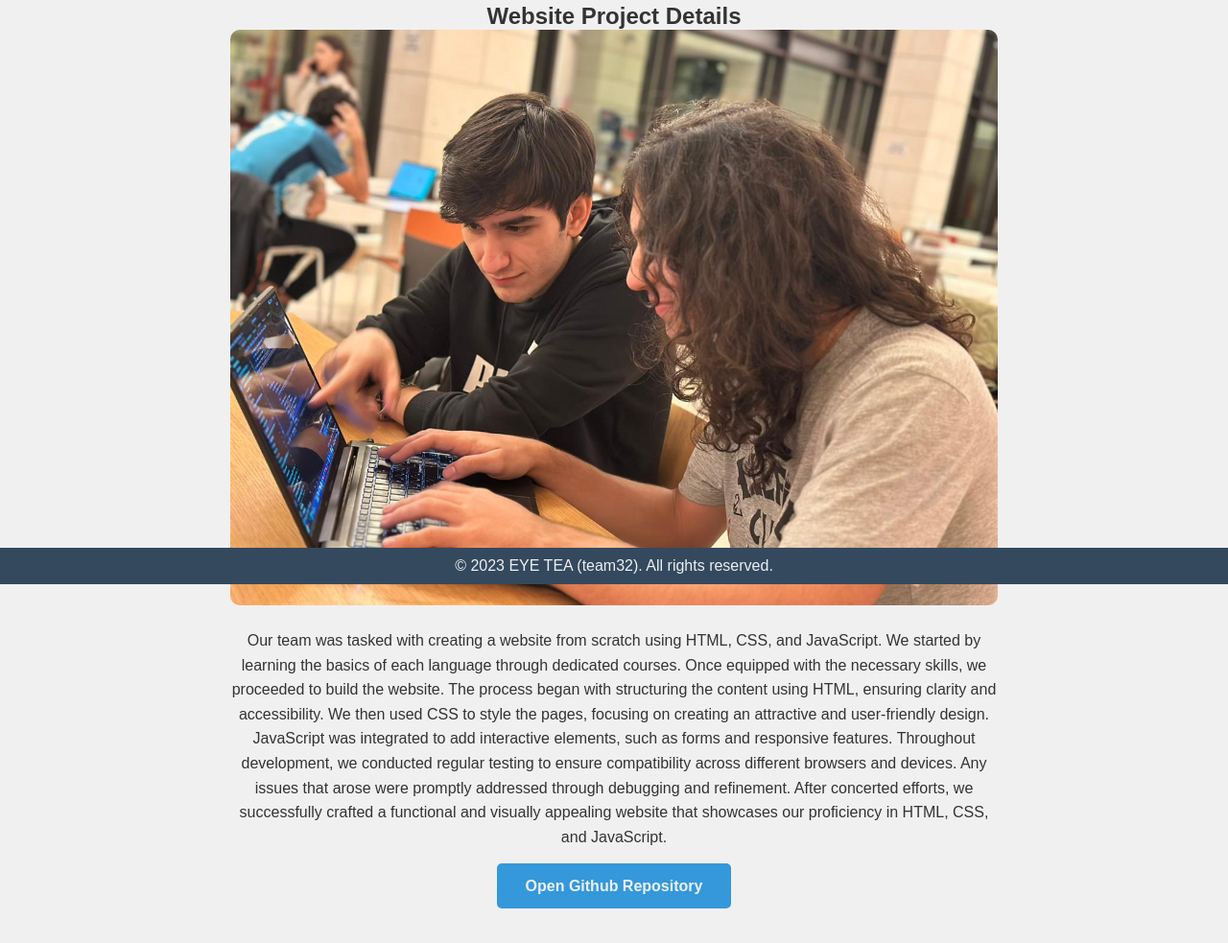
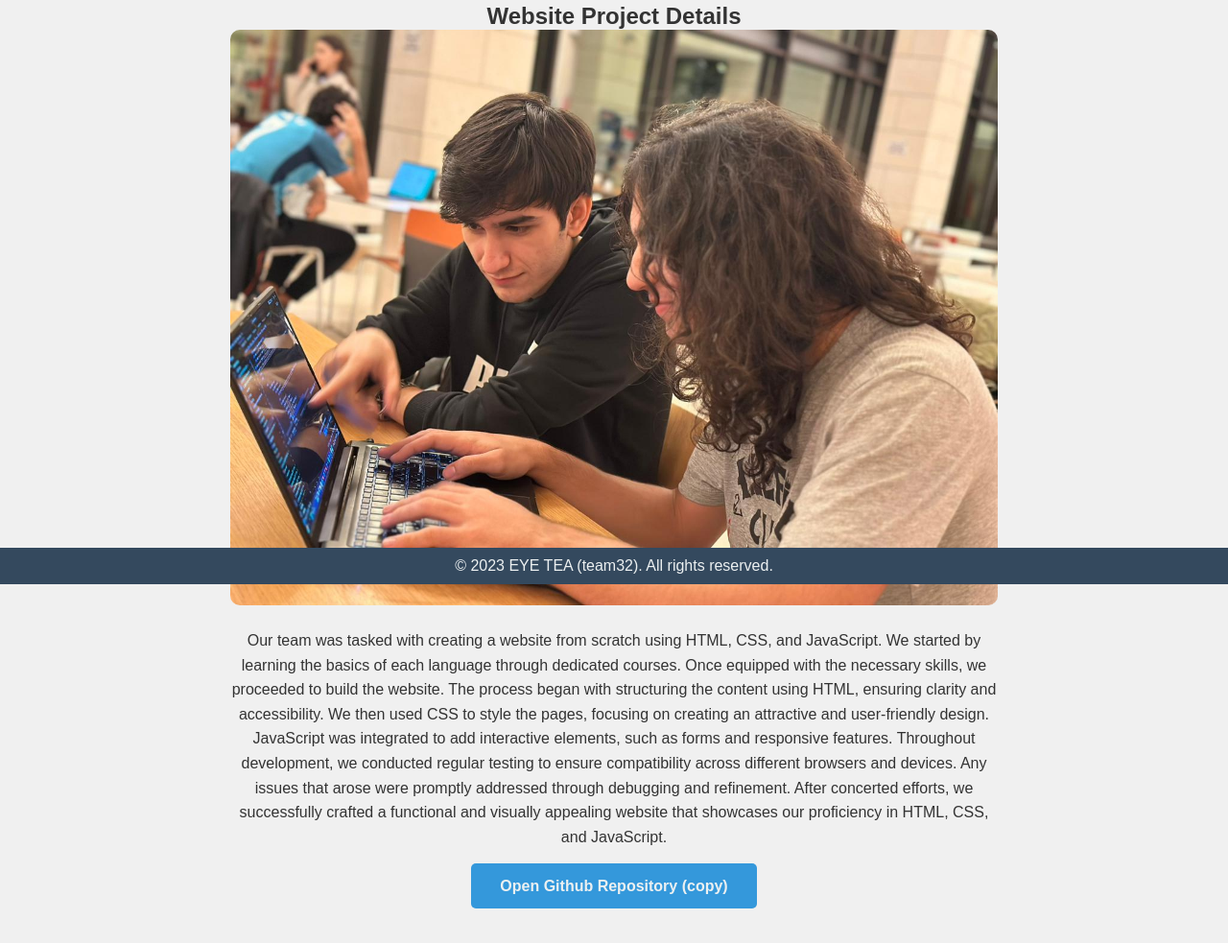
Before and after one commit to adilalizada/team32page, a plain HTML site: page website.html in a window 1280 px wide. Shown: the part 191-1174 px from the top of the page at 96% size. Drawn offline with Linux system fonts and the light colour scheme.

Commit message:
Update website.html

```diff
--- a/website.html
+++ b/website.html
@@ -39,7 +39,7 @@ Throughout development, we conducted regular testing to ensure compatibility acr
 After concerted efforts, we successfully crafted a functional and visually appealing website that showcases our proficiency in HTML, CSS, and JavaScript.
             </p>
 
-            <a href="https://github.com/ADA-SITE-SITE1101-2023-Fall/website-team-32" class="call-to-action">Open Github Repository</a>
+            <a href="https://github.com/adilalizada/team32page" class="call-to-action">Open Github Repository (copy)</a>
         </div>
     </div>
 
```
